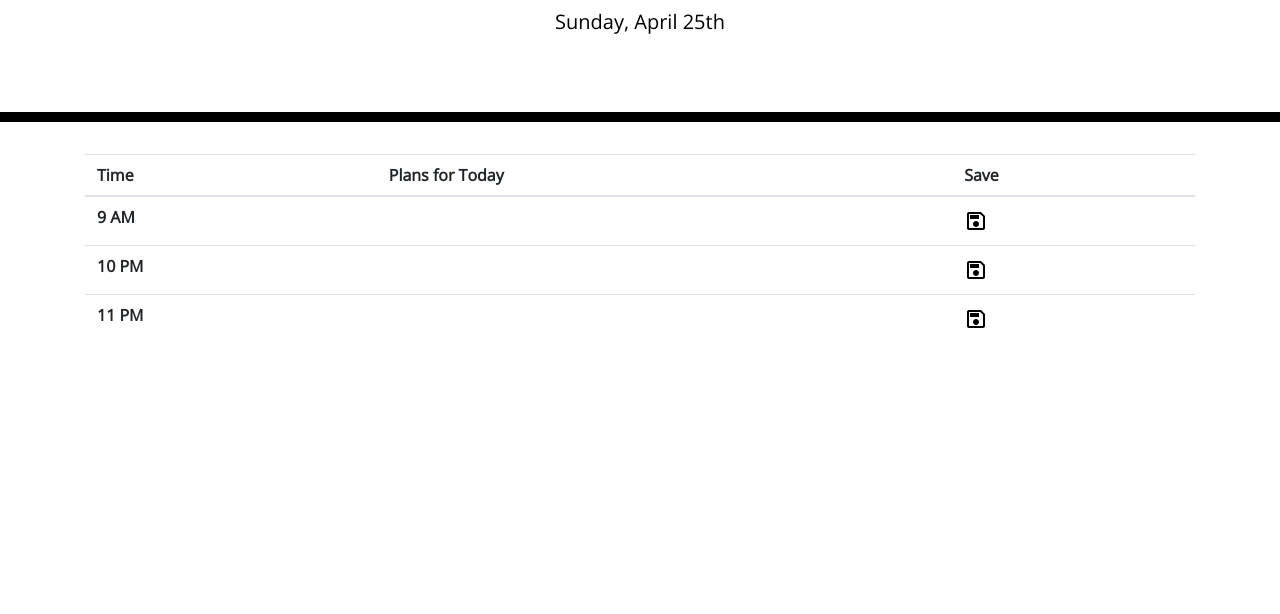
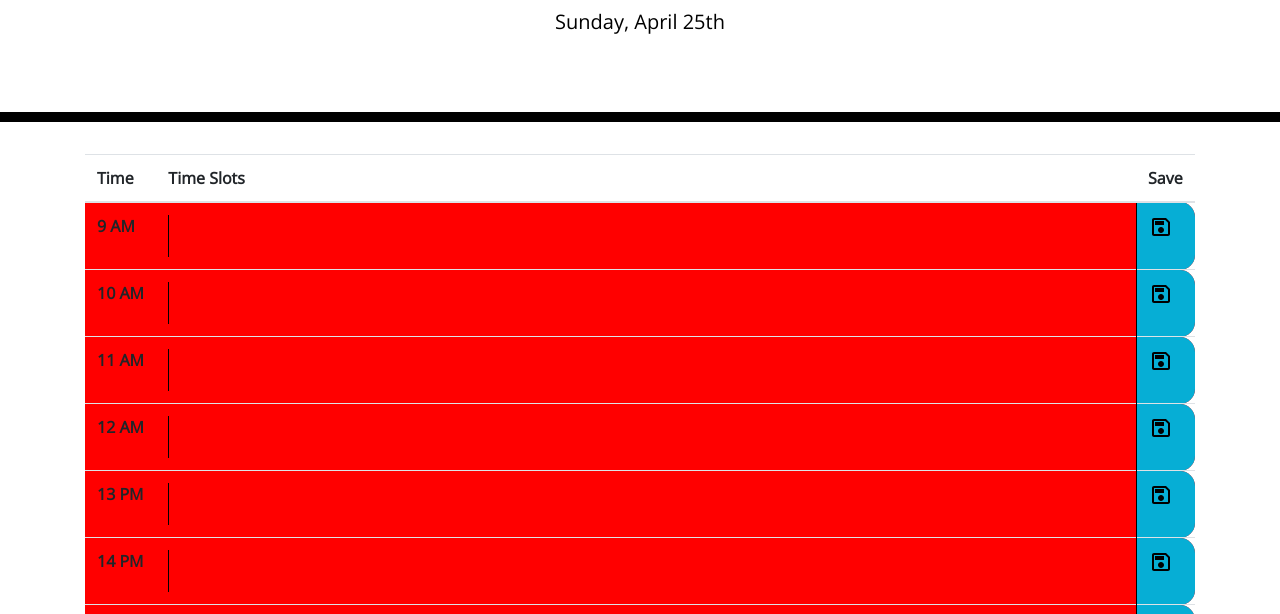
Before and after one commit to Chabivz/005-DayPlanner, a plain HTML site: page index.html in a window 1280 px wide. Shown: the part 182-796 px from the top of the page. Drawn offline with nearby package versions, Linux system fonts and the light colour scheme.

Commit message:
Added color validation if hour is past, present and future

```diff
--- a/index.html
+++ b/index.html
@@ -1,4 +1,3 @@
-<!DOCTYPE html>
 <html lang="en">
   <head>
     <meta charset="UTF-8" />
@@ -30,40 +29,67 @@
     </header>
     <div class="container">
       <!-- Timeblocks go here -->
-      <table class="table">
+      <table class="table table-hover">
         <thead>
           <tr>
             <th scope="col">Time</th>
-            <th scope="col">Plans for Today</th>
+            <th scope="col" >Time Slots</th>
             <th scope="col">Save</th>
+            <!-- <th scope="col">Handle</th> -->
           </tr>
         </thead>
-        <tbody class="tableBody">
-          <tr>
+          <tr class="tableRow" onclick="updatePlans('9')" id="tr9">
             <th scope="row">9 AM</th>
-            <td id="td09" onclick="tdclicked('09')" value='09'></td>
-            <td class="tdSaveBtn" >
-              <img src="./images/save_black_24dp.svg" alt="Save button image">
+            <td ><textarea id="txt09" class="plans" name="9AM" cols="100" rows="1"></textarea></td>
+            <td class="saveBtn" id="09" onclick="save('09')"><img src="./images/save_black_24dp.svg" alt=""></td>
+          </tr>
+          <tr class="tableRow" onclick="updatePlans('10')" id="tr10">
+            <th scope="row">10 AM</th>
+            <td ><textarea id="txt10" class="plans"  name="10AM" cols="100" rows="1"></textarea></td>
+            <td class="saveBtn" id="10" onclick="save('10')"><img src="./images/save_black_24dp.svg" alt=""></td>
+          </tr>
+          <tr class="tableRow" onclick="updatePlans('11')" id="tr11">
+            <th scope="row">11 AM</th>
+            <td  ><textarea id="txt11" class="plans"  name="11AM" cols="100" rows="1"></textarea></td>
+            <td class="saveBtn" id="11" onclick="save('11')"><img src="./images/save_black_24dp.svg" alt=""></td>
+          </tr>
+          <tr class="tableRow" onclick="updatePlans('12')" id="tr12">
+            <th scope="row">12 AM</th>
+            <td ><textarea id="txt12" class="plans"  name="12AM" cols="100" rows="1"></textarea></td>
+            <td class="saveBtn" id="12" onclick="save('12')"><img src="./images/save_black_24dp.svg" alt=""></td>
+          </tr>
+          <tr class="tableRow" onclick="updatePlans('13')" id="tr13">
+            <th scope="row">13 PM</th>
+            <td ><textarea id="txt13" class="plans"  name="13PM" cols="100" rows="1"></textarea></td>
+            <td class="saveBtn" id="13" onclick="save('13')"><img src="./images/save_black_24dp.svg" alt=""></td>
+          </tr>
+          <tr class="tableRow" onclick="updatePlans('14')" id="tr14">
+            <th scope="row">14 PM</th>
+            <td ><textarea id="txt14" class="plans"  name="14PM" cols="100" rows="1" ></textarea></td>
+            <td class="saveBtn" id="14" onclick="save('14')"><img src="./images/save_black_24dp.svg" alt=""></td>
+          </tr>
+          <tr class="tableRow" onclick="updatePlans('15')" id="tr15">
+            <th scope="row">15 PM</th>
+            <td >
+              <textarea class="plans" id="txt15" name="15PM" cols="100" rows="1"></textarea>
             </td>
+            <td class="saveBtn" id="15" onclick="save('15')"><img src="./images/save_black_24dp.svg" alt=""></td>
           </tr>
-          <tr>
-            <th scope="row">10 PM</th>
-            <td id="td10" onclick="tdclicked('10')" value='0'></td>
-            <td class="tdSaveBtn" >
-              <img src="./images/save_black_24dp.svg" alt="Save button image">
-            </td>
+          <tr class="tableRow" onclick="updatePlans('16')" id="tr16">
+            <th scope="row">16 PM</th>
+            <td ><textarea class="plans" id="txt16"  name="16PM" cols="100" rows="1"></textarea></td>
+            <td class="saveBtn" id="16" onclick="save('16')"><img src="./images/save_black_24dp.svg" alt=""></td>
           </tr>
-          <tr>
-            <th scope="row">11 PM</th>
-            <td id="td11" onclick="tdclicked('11')" value='11'></td>
-            <td class="tdSaveBtn" >
-              <img src="./images/save_black_24dp.svg" alt="Save button image">
-            </td>
+          <tr class="tableRow" onclick="updatePlans('17')" id="tr17">
+            <th scope="row">17 PM</th>
+            <td  ><textarea class="plans" id="txt17"  name="17PM" cols="100" rows="1"></textarea></td>
+            <td class="saveBtn" id="17" onclick="save('17')"><img src="./images/save_black_24dp.svg" alt=""></td>
           </tr>
-        </tbody>
+
+
       </table>
+
     </div>
-
 
     <script src="https://cdnjs.cloudflare.com/ajax/libs/jquery/3.2.1/jquery.min.js"></script>
     <script src="https://cdnjs.cloudflare.com/ajax/libs/moment.js/2.24.0/moment.min.js"></script>
--- a/js/script.js
+++ b/js/script.js
@@ -1,64 +1,72 @@
+let today = moment();
+let TodaysDate = today.format("dddd, MMMM Do");
+let hour = today.format('HH');
 
 
 // Starts with V ends with ARIABLE
-let today = moment();
-let TodaysDate = today.format("dddd, MMMM Do");
-let tBodyEl = document.querySelector("#tableBody");
 let plansEl = $('.plans');
 let source = document.getElementById("currentDay");
 let clockValEl = $('.clockValidation');
-let dateTime = null;
-let time;
 
-
-
-// Modal Button
-$('#myModal').on('shown.bs.modal', function () {
-    $('#myInput').trigger('focus')
-  })
-
-// Header Date
-$("#currentDay").text(TodaysDate);
 // jQuery disable text area
 plansEl.prop('disabled', true);
 
+// Displaying the current date
+$("#currentDay").text(TodaysDate);
 
-// tr9txtEl.value = source.innerText;
+// set textarea disable to false when clicked.
+function updatePlans(plans) {
 
-function updatePlans(hour) {
-    event.preventDefault();
     if ( plansEl.prop('disabled') == true) {
-        let divHour = hour - 9;
-        plansEl.prop('disabled', false);
-        console.log(divHour)
-    console.log("set value to false");
-
-    }
+    plansEl.prop('disabled', false);
+    console.log("set value to false"+ plans);
+}
 }
 // save the text when insert stuff on the text box
-function save(saveBtn) {
-    // let schedulerStorage = JSON(localStorage.getItem("schedulerStorage")) || [];
+function save(value) {
+    let plansStorage = JSON.parse(localStorage.getItem("plansStorage")) || [];
+    let inputhour = new Date().getHours();
+    let inputTextArea = document.querySelector('#txt'+value).value.trim();
+    let newPlans = {
+        timeblock: value,
+        hourplan: inputTextArea,
+    }
+    console.log(inputTextArea);
+    plansStorage.push(newPlans);
+    localStorage.setItem('plansStorage',JSON.stringify(plansStorage));
 
 }
 
+    // Printing out the local storage to our td's
+    function printStorageLocation() {
+        let plansStorage = JSON.parse(localStorage.getItem("plansStorage")) || [];
+        let printStorage = localStorage.getItem('plansStorage', JSON.stringify(plansStorage));
+
+
+        // for
+        let localTextArea = document.querySelector('#'+localStorage.getItem('timeblock'));
+    }
+
+
 // checking the hour clock if the
 function clockChecker() {
+    console.log(hour);
+    // let tdTableColorChanger = document.querySelector("#tr"+j);
 
-    let hourNow = moment().format('HH');
-    console.log(hourNow);
-    // console.log(tBodyEl);
-    for (var i = 9 ; i <= 17; i++) {
-        console.log(i)
+    for (var j = 9; j <= 17; j++ ){
+        // console.log(j);
+        if (hour > j) {
+            let tdTableColorChanger = document.querySelector("#tr"+j);
+            tdTableColorChanger.style.backgroundColor = "red";
+        } else if (hour == j) {
+            let tdTableColorChanger = document.querySelector("#tr"+j);
+            tdTableColorChanger.style.backgroundColor = "gray";
+        } else {
+            let tdTableColorChanger = document.querySelector("#tr"+j);
+            tdTableColorChanger.style.backgroundColor = "green";
+        }
     }
 }
 
-clockChecker();
-
-
-// Save the input on the JSON
-function savePlans(save) {
-
-    console.log(save);
-}
-
-console.log(tBodyEl);
+clockChecker()
+printStorageLocation();
```
